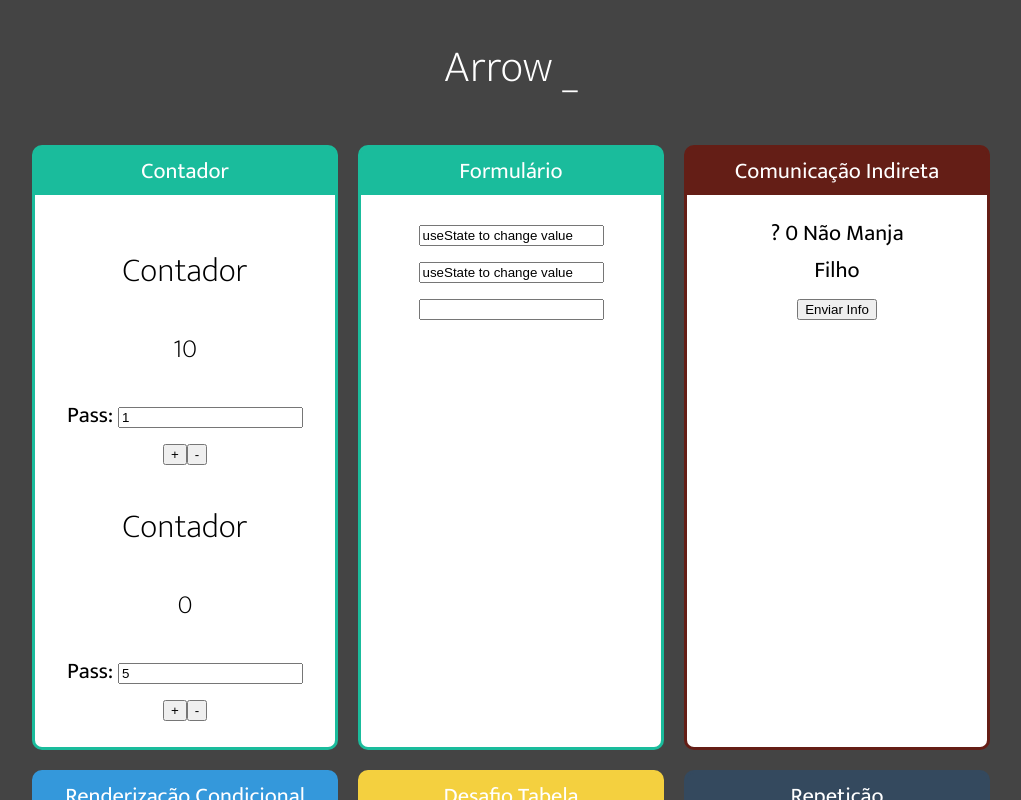
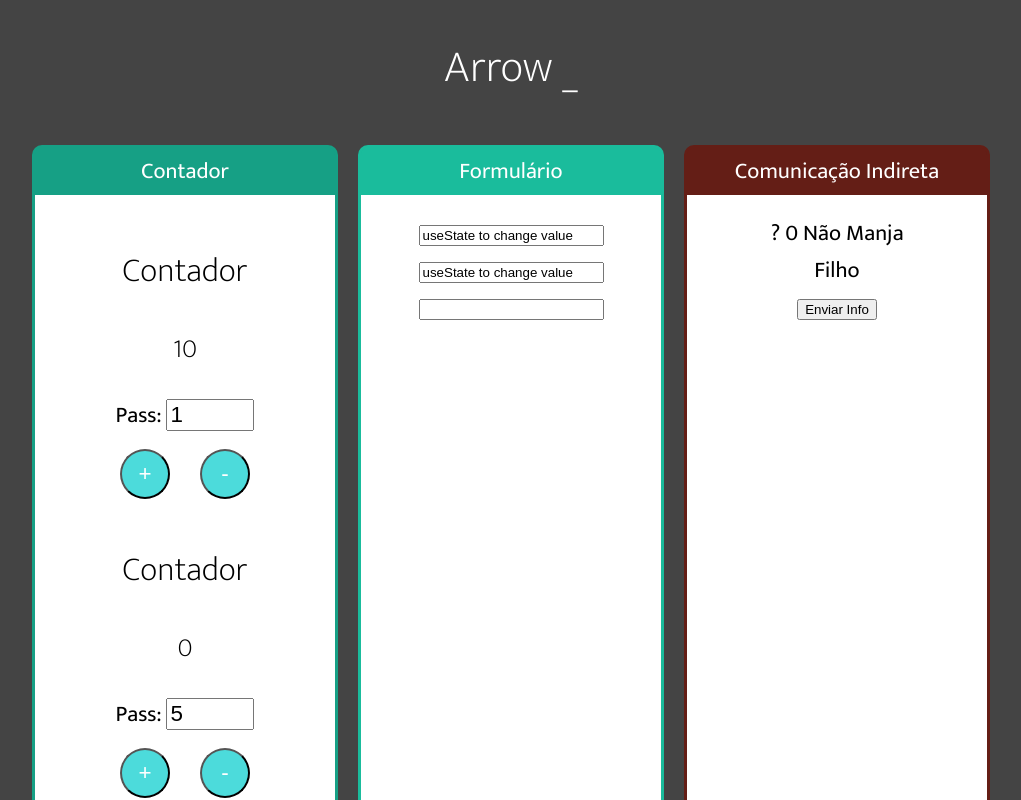
Before and after one commit to UHZero/react, a React (Create React App) app: page / in a window 1280 px wide. Shown: the top 800 px of the page, without its empty margins (129-1150 px from the left). Built offline with nearby package versions, Linux system fonts and the light colour scheme.

Commit message:
add changes

```diff
--- a/src/components/App.jsx
+++ b/src/components/App.jsx
@@ -17,7 +17,7 @@ export default _ =>
     <div className="App">
         <h1> Arrow _ </h1>
         <div className="Cards">
-            <Card title="Contador" color="#1abc9c">
+            <Card title="Contador" color="#16a085">
                 <Contador startNumber={10}></Contador>
                 <Contador startPass={5}></Contador>
             </Card>
--- /dev/null
+++ b/src/components/contador/Buttons.jsx
@@ -0,0 +1,10 @@
+import React from "react";
+
+export default props => {
+    return (
+        <div>
+            <button onClick={props.incrementar}> + </button>
+            <button onClick={props.decrementar}> - </button>
+        </div>
+    )
+}
--- /dev/null
+++ b/src/components/contador/Contador.css
@@ -0,0 +1,14 @@
+.Contador input {
+    font-size: 1.4rem;
+    width: 80px;
+}
+
+.Contador button {
+    font-size: 1.4rem;
+    width: 50px;
+    height: 50px;
+    border-radius: 50%;
+    background-color: #4cdbdb;
+    color: #fff;
+    margin: 15px;
+}
--- a/src/components/contador/Contador.jsx
+++ b/src/components/contador/Contador.jsx
@@ -1,4 +1,8 @@
+import "./Contador.css"
 import React, { Component } from "react";
+import Display from "./Display";
+import Buttons from "./Buttons";
+import PassForm from "./PassForm";
 
 class Contador extends Component {
     state = {
@@ -20,19 +24,15 @@ class Contador extends Component {
 
     dec = () => this.setState({ number: this.state.number - this.state.pass })
 
-    setPass = (e) => this.setState({ pass: +e.target.value })
+    setPass = (newPass) => this.setState({ pass: newPass })
 
     render() {
         return (
-            <div>
+            <div className="Contador">
                 <h2>Contador</h2>
-                <h3>{this.state.number}</h3>
-                <div>
-                    <label htmlFor="passInput">Pass: </label>
-                    <input type="number" value={this.state.pass} id="passInput" onChange={this.setPass} />
-                </div>
-                <button onClick={this.inc}> + </button>
-                <button onClick={this.dec}> - </button>
+                <Display number={this.state.number} />
+                <PassForm startPass={this.state.pass} changePass={this.setPass} />
+                <Buttons incrementar={this.inc} decrementar={this.dec} />
             </div>
         )
     }
--- /dev/null
+++ b/src/components/contador/Display.jsx
@@ -0,0 +1,9 @@
+import React from "react";
+
+export default props => {
+    return (
+        <div>
+            <h3>{props.number}</h3>
+        </div>
+    )
+}
--- /dev/null
+++ b/src/components/contador/PassForm.jsx
@@ -0,0 +1,10 @@
+import React from "react";
+
+export default props => {
+    return (
+        <div>
+            <label htmlFor="passInput">Pass: </label>
+            <input type="number" value={props.startPass} id="passInput" onChange={e => props.changePass(+e.target.value)} />
+        </div>
+    )
+}
```
